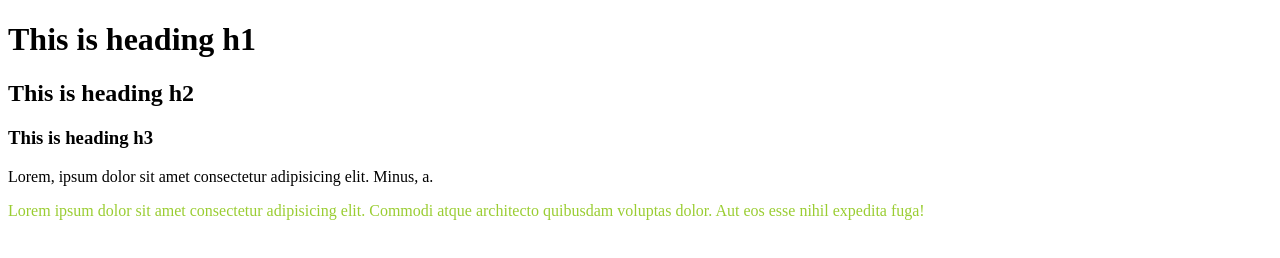
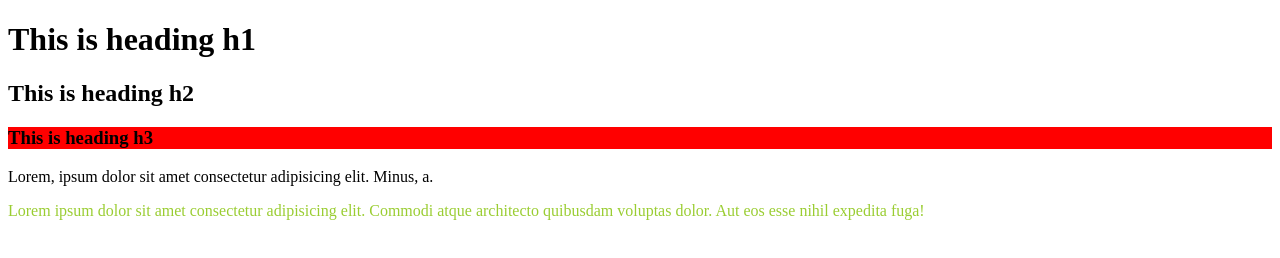
Before and after one commit to karimul172/My-first-repo, a plain HTML site: page index.html in a window 1280 px wide. Drawn offline with Linux system fonts and the light colour scheme.

Commit message:
background added

```diff
--- a/style.css
+++ b/style.css
@@ -1,3 +1,6 @@
 .para {
     color: yellowgreen;
 }
+h3 {
+    background-color: red;
+}
```
